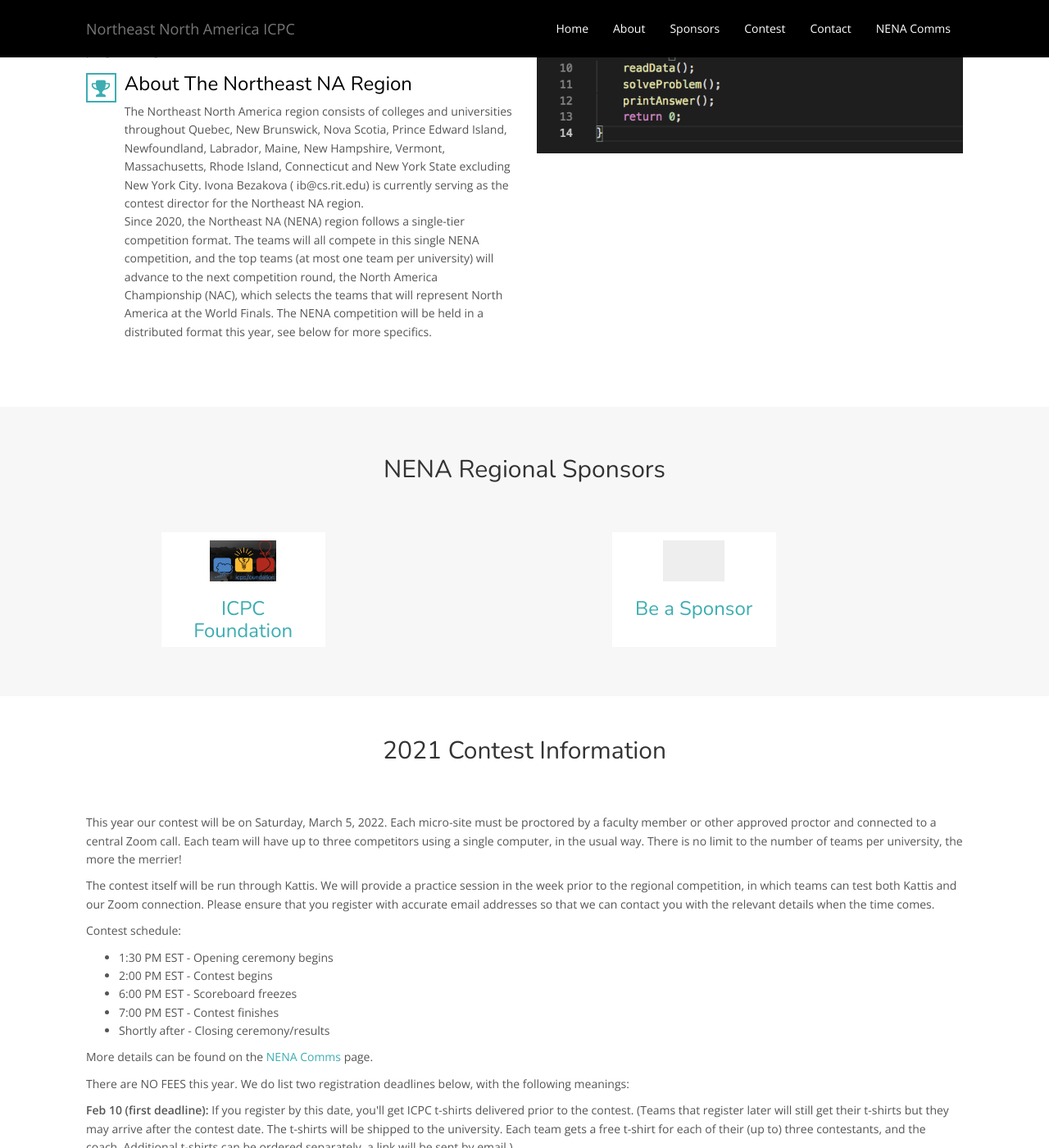
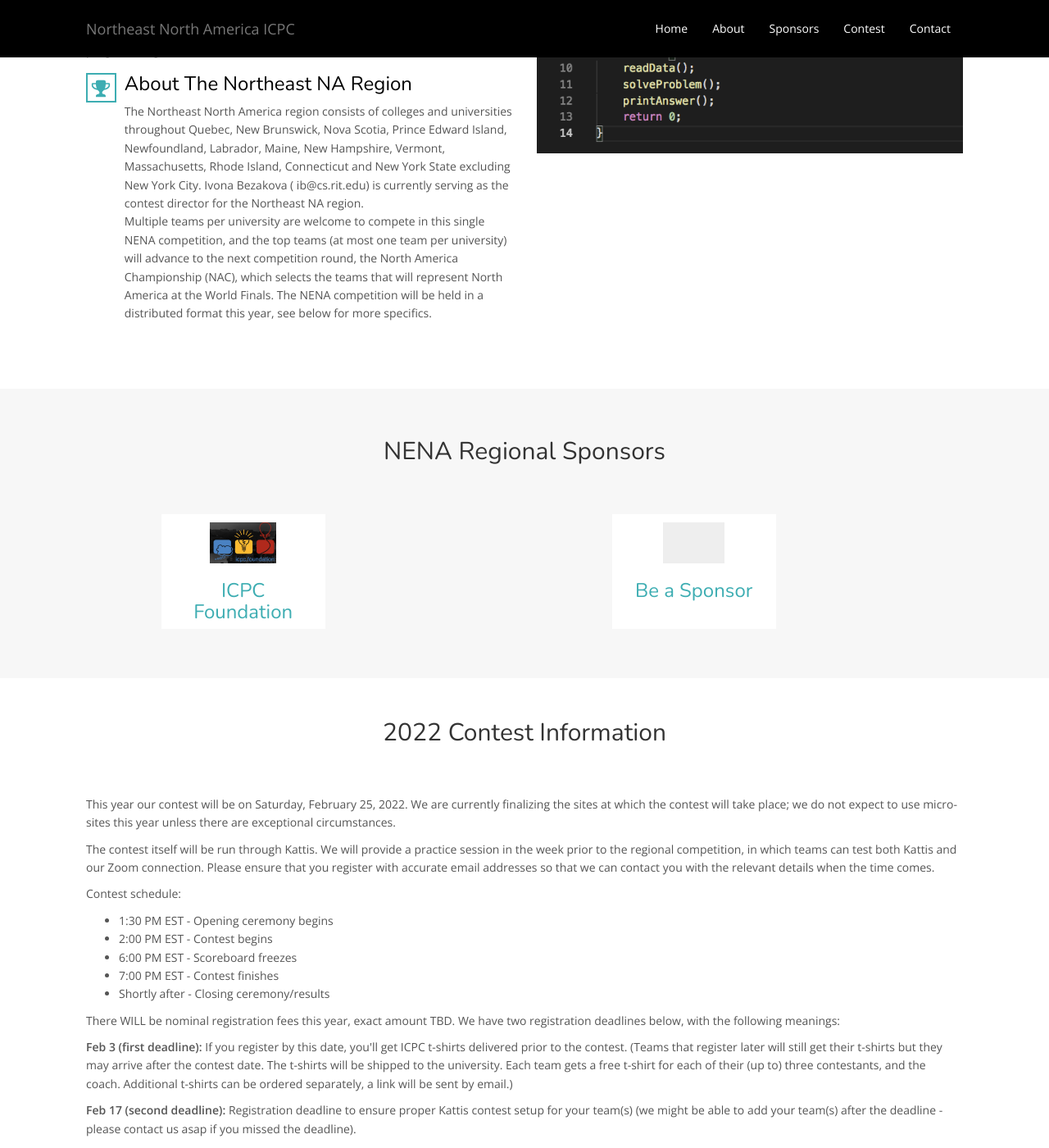
Before and after one commit to icpc/na-northeast-web, a Jekyll site: the page built from docs/index.html, in a window 1280 px wide and 1400 px high, scrolled down 1032 px. Shown: the whole window at 82% size. Built offline with Jekyll 4.4.1, drawn with Linux system fonts in a browser that asks for light colours; nearby versions of some CDN libraries; some of the changed text lies outside the part shown.

Commit message:
Updates for 2022 (Feb '23) contest. Still some TBDs.

```diff
--- a/docs/_data/about.yml
+++ b/docs/_data/about.yml
@@ -12,8 +12,7 @@ northeast: The Northeast North America region consists of colleges and
   Vermont, Massachusetts, Rhode Island, Connecticut and New York State
   excluding New York City. Ivona Bezakova ( ib@cs.rit.edu) is
   currently serving as the contest director for the Northeast NA
-  region.<br/> Since 2020, the Northeast NA (NENA) region follows a
-  single-tier competition format.  The teams will all compete in this
+  region.<br/> Multiple teams per university are welcome to compete in this
   single NENA competition, and the top teams (at most one team per
   university) will advance to the next competition round, the North
   America Championship (NAC), which selects the teams that will
--- a/docs/_data/main.yml
+++ b/docs/_data/main.yml
@@ -12,7 +12,7 @@ banner:
   title: Northeast North America Regional Contest (NENA)
   title2: A North American Regional
   description: International Collegiate Programming Contest (ICPC)
-  contest_date: March 5, 2022
+  contest_date: February 25, 2023
 
 # Contact form
 api_token: # Enter API token here
--- a/docs/_data/nav.yml
+++ b/docs/_data/nav.yml
@@ -12,6 +12,3 @@
 
 - text: Contact
   url: /index.html#people
-
-- text: NENA Comms
-  url: /nac_comms.html
--- a/docs/_includes/contest_info.html
+++ b/docs/_includes/contest_info.html
@@ -3,12 +3,10 @@
     <h2 class="section-title">{{ site.data.contest.year }} Contest Information</h2>
     <div class="row">
       <div class="col-sm-12">
-        <p>This year our contest will be on Saturday, March 5, 2022.
-	  Each micro-site must be proctored by a faculty member or
-	  other approved proctor and connected to a central Zoom call.
-	  Each team will have up to three competitors using a single
-	  computer, in the usual way.  There is no limit to the number
-	  of teams per university, the more the merrier!
+        <p>This year our contest will be on Saturday, February 25, 2022.
+	  We are currently finalizing the sites at which the contest will
+	  take place; we do not expect to use micro-sites this year unless
+	  there are exceptional circumstances.
         </p>
 	<p>
 	  The contest itself will be run through Kattis. We will provide a
@@ -26,11 +24,11 @@
 	    <li>7:00 PM EST - Contest finishes</li>
 	    <li>Shortly after - Closing ceremony/results</li>
 	  </ul>
-	  More details can be found on the <a href="nac_comms.html">NENA Comms</a> page.
 	</p>
         <p>
-          There are NO FEES this year. We do list two registration deadlines below, with the following meanings:</p>
-	  <p><b>Feb 10 (first deadline):</b> If you register by this
+          There WILL be nominal registration fees this year, exact amount
+	  TBD. We have two registration deadlines below, with the following meanings:</p>
+	  <p><b>Feb 3 (first deadline):</b> If you register by this
 	    date, you'll get ICPC t-shirts delivered prior to the
 	    contest. (Teams that register later will still get their
 	    t-shirts but they may arrive after the contest date. The
@@ -38,7 +36,7 @@
 	    a free t-shirt for each of their (up to) three
 	    contestants, and the coach. Additional t-shirts can be
 	    ordered separately, a link will be sent by email.)  </p>
-	    <p><b>Feb 27 (second deadline):</b> Registration deadline to ensure proper Kattis
+	    <p><b>Feb 17 (second deadline):</b> Registration deadline to ensure proper Kattis
 	    contest setup for your team(s) (we might be able to add
 	    your team(s) after the deadline - please contact us asap
 	    if you missed the deadline).
@@ -88,8 +86,8 @@
     <div class="row">
       <div class="col-sm-12">
         <h3 class="blackText">Fees & Number of Teams per University:</h3>
-        <p>No fees</p>
-        <p>No limit on the number of teams per university this year</p>
+        <p>Fees TBD</p>
+        <p>Number of teams per university this year may be limited as required by the sites, but we will aim for at least three teams per unversity to be allowed.</p>
         {% for fee in site.data.contest.fees %}
         <div class="col-sm-6">
           <h3>{{ fee.country }}</h3>
```
Also changed, not shown: docs/_data/contest.yml (+6 -6 lines).
